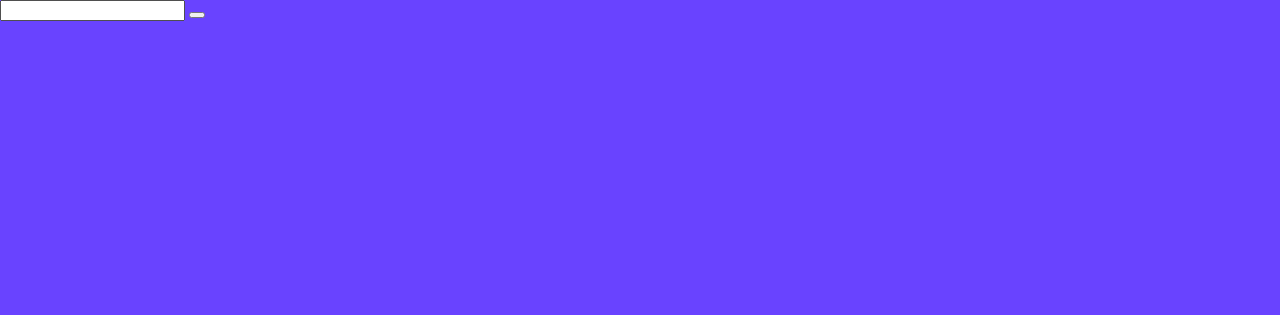
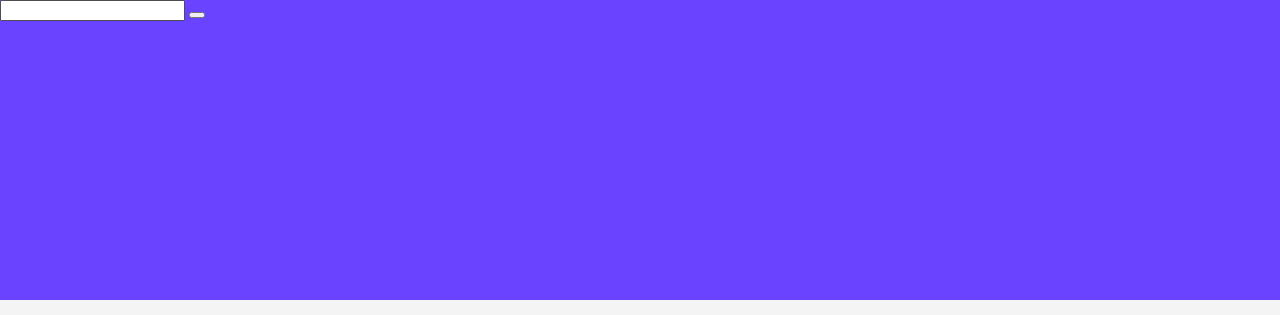
Before and after one commit to mikkisen/unit-conversion, a plain HTML site: page index.html in a window 1280 px wide. Shown: the top 315 px of the page. Drawn offline with Linux system fonts and the light colour scheme.

Commit message:
Update index.css

```diff
--- a/index.css
+++ b/index.css
@@ -19,7 +19,7 @@ body.dark-mode {
 
 header {
     background-color: #6943ff;
-    height: 35%;
+    height: 300px;
     box-sizing: border-box;
 }
 
```
